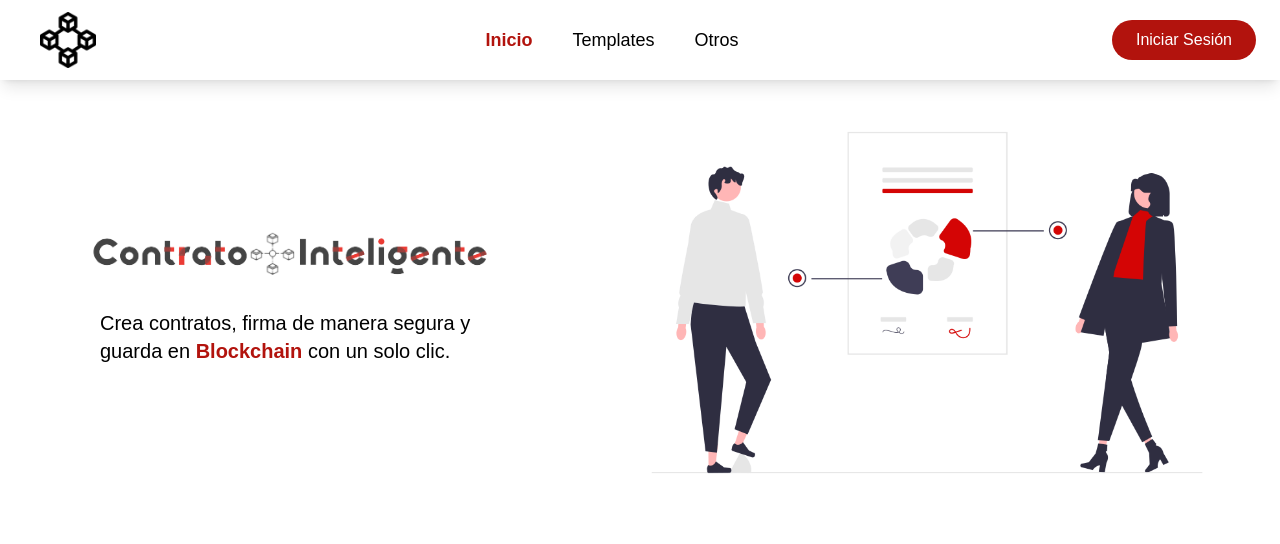
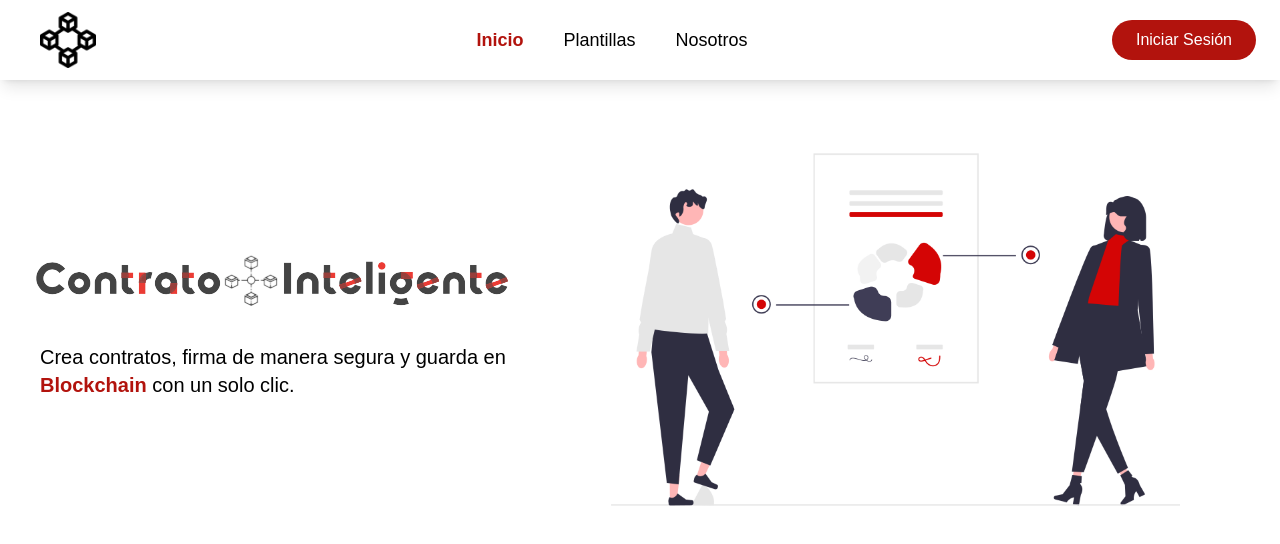
Before and after one commit to DonPatoMalo/Contrato-Inteligente, a React (Vite) app: page / in a window 1280 px wide. Shown: the top 544 px of the page. Built offline with nearby package versions, Linux system fonts and the light colour scheme.

Commit message:
[ADD] Inicio component

```diff
--- a/src/Components/Inicio/index.jsx
+++ b/src/Components/Inicio/index.jsx
@@ -5,16 +5,16 @@
 
 function Inicio() {
     return (
-        <main className="w-full h-full bg-Blanco font-Montserrat">
-            <section className="flex justify-center items-center ">
-                <article className="w-1/2 flex  flex-col m-20">
-                    <img src={ContratoLogo}  alt="Logo de imagen" className="justify-center items-center"/>
+        <main className="max-w-screen-xl bg-Blanco font-Montserrat mx-auto p-5 h-screen">
+            <div className="flex justify-center items-center">
+                <section className="">
+                    <img src={ContratoLogo} alt="Logo de imagen" className="justify-center items-center" />
                     <p className="m-5 text-xl">Crea contratos, firma de manera segura y guarda en <span className="text-Rojo font-semibold">Blockchain</span> con un solo clic.</p>
-                </article>
-                <div>
-                    <img src={ImagenInicio}  alt="" />
-                </div>
-            </section>
+                </section>
+                <section>
+                    <img src={ImagenInicio} alt="Ilustración de contrato" />
+                </section>
+            </div>
         </main>
     )
 }
--- a/src/Components/Navbar/index.jsx
+++ b/src/Components/Navbar/index.jsx
@@ -8,8 +8,8 @@
                 <img src={Logo} alt="Blockchain Logo" className="w-14 m-10" />
                 <ul className="flex items-center gap-10 text-lg">
                     <li> <a href="" className="text-Rojo font-semibold">Inicio</a> </li>
-                    <li> <a href="">Templates</a> </li>
-                    <li> <a href="">Otros</a> </li>
+                    <li> <a href="">Plantillas</a> </li>
+                    <li> <a href="">Nosotros</a> </li>
                 </ul>
                 <button className="h-10 bg-Rojo text-Blanco px-6 py-2 mx-6 rounded-full">Iniciar Sesión</button>
             </nav>
--- a/src/Pages/App/index.jsx
+++ b/src/Pages/App/index.jsx
@@ -1,9 +1,11 @@
 import { useRoutes, BrowserRouter } from 'react-router-dom'
 import Home from '../Home'
+// import Login from '../Login'
 import './index.css'
 
 const AppRutas = () => useRoutes([
     { path: '/', element: <Home /> }
+    // { path: '/login', element: <Login /> }
 ])
 
 
```
